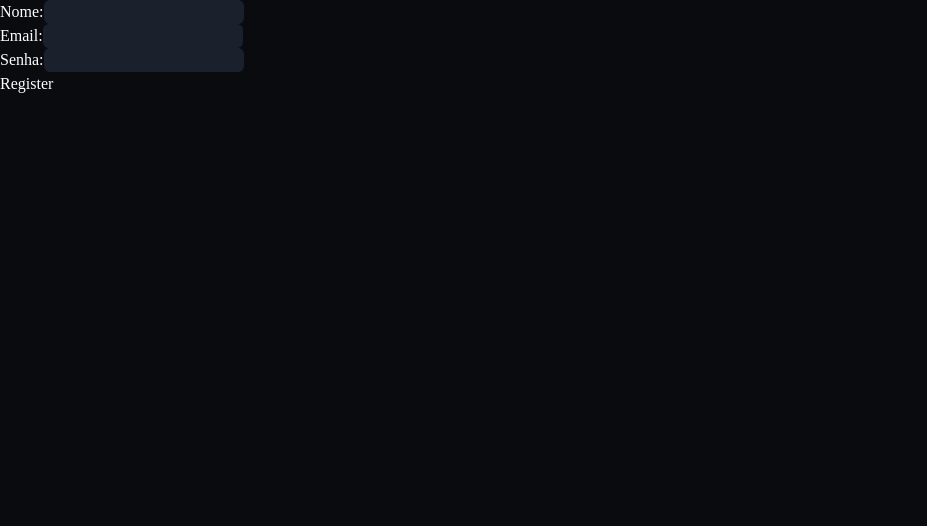
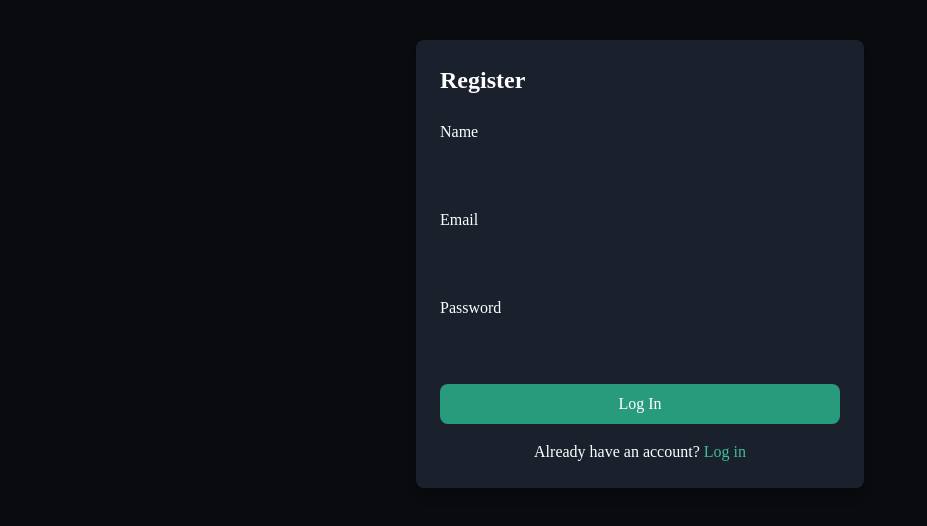
Before and after one commit to GustaDaHora/CODIGO_FORUM, a Next.js app: page /auth/register in a window 1280 px wide. Shown: the top 526 px of the page, without its empty margins (0-927 px from the left). Built offline with nearby package versions, Linux system fonts and the light colour scheme.

Commit message:
Changed sign naming to login

```diff
--- a/app/api/auth/signin/route.ts
+++ b/app/api/auth/login/route.ts
@@ -1,4 +1,4 @@
-// app/api/auth/signin/route.ts
+// app/api/auth/login/route.ts
 import { NextRequest } from "next/server";
 import prisma from "@/lib/prisma";
 import jwt from "jsonwebtoken";
@@ -54,7 +54,7 @@ export async function POST(request: NextRequest) {
       }
     }, "Login successful");
   } catch (error) {
-    console.error("Sign-in error:", error);
-    return serverErrorResponse("Failed to sign in");
+    console.error("Login error:", error);
+    return serverErrorResponse("Failed to login");
   }
 }
--- a/app/api/auth/protected/route.ts
+++ b/app/api/auth/protected/route.ts
@@ -1,4 +1,4 @@
-// app/api/auth/signin/route.ts
+// app/api/auth/protected/route.ts
 import { NextResponse } from "next/server";
 import prisma from "@/lib/prisma";
 import jwt from "jsonwebtoken";
@@ -53,9 +53,9 @@ export async function POST(request: Request) {
 
     return NextResponse.json({ token });
   } catch (error) {
-    console.error("Sign-in error:", error);
+    console.error("Login error:", error);
     return NextResponse.json(
-      { message: "Failed to sign in" },
+      { message: "Failed to login" },
       { status: 500 }
     );
   }
--- a/app/auth/signin/page.tsx
+++ b/app/auth/login/page.tsx
@@ -1,11 +1,11 @@
-// app/auth/signin/page.tsx
+// app/auth/login/page.tsx
 "use client";
 import { useState } from "react";
 import { useRouter, useSearchParams } from "next/navigation";
 import { useAuth } from "@/contexts/AuthContext";
 import Link from "next/link";
 
-export default function SignIn() {
+export default function Login() {
   const [email, setEmail] = useState("");
   const [password, setPassword] = useState("");
   const [error, setError] = useState<string | null>(null);
@@ -21,7 +21,7 @@ export default function SignIn() {
     setLoading(true);
 
     try {
-      const response = await fetch("/api/auth/signin", {
+      const response = await fetch("/api/auth/login", {
         method: "POST",
         headers: {
           "Content-Type": "application/json",
@@ -41,7 +41,7 @@ export default function SignIn() {
       router.push(redirectPath);
     } catch (error) {
       console.error(error);
-      setError("Failed to sign in. Please check your credentials and try again.");
+      setError("Failed to login. Please check your credentials and try again.");
     } finally {
       setLoading(false);
     }
@@ -49,7 +49,7 @@ export default function SignIn() {
 
   return (
     <div className="max-w-md mx-auto mt-10 p-6 bg-[#1A202C] rounded-lg shadow-lg">
-      <h1 className="text-2xl font-bold text-white mb-6">Sign In</h1>
+      <h1 className="text-2xl font-bold text-white mb-6">Log In</h1>
 
       {error && (
         <div className="bg-red-900/50 border border-red-500 text-red-100 px-4 py-3 rounded mb-4">
@@ -86,7 +86,7 @@ export default function SignIn() {
           className="w-full bg-[var(--cor-principal)] text-white py-2 px-4 rounded-lg
                    hover:bg-[var(--cor-links)] transition-colors duration-300 disabled:opacity-50"
         >
-          {loading ? "Signing in..." : "Sign In"}
+          {loading ? "Logging in..." : "Log In"}
         </button>
       </form>
 
--- a/app/auth/register/page.tsx
+++ b/app/auth/register/page.tsx
@@ -1,16 +1,21 @@
 // pages/auth/register.tsx
-"use client"
+"use client";
 import { useState } from "react";
 import { useRouter } from "next/navigation";
+import Link from "next/link";
 
 const Register = () => {
   const [name, setName] = useState<string>("");
+  const [error, setError] = useState<string | null>(null);
+  const [loading, setLoading] = useState(false);
   const [email, setEmail] = useState<string>("");
   const [password, setPassword] = useState<string>("");
   const router = useRouter();
 
   const handleSubmit = async (e: React.FormEvent<HTMLFormElement>) => {
     e.preventDefault();
+    setError(null);
+    setLoading(true);
 
     const res = await fetch("/api/auth/register", {
       method: "POST",
@@ -21,43 +26,73 @@ const Register = () => {
     });
 
     if (res.ok) {
-      router.push("/auth/signin");
+      router.push("/auth/login");
     } else {
       console.error(await res.json());
     }
   };
 
   return (
-    <form onSubmit={handleSubmit}>
+    <div className="max-w-md mx-auto mt-10 p-6 bg-[#1A202C] rounded-lg shadow-lg">
+      <h1 className="text-2xl font-bold text-white mb-6">Register</h1>
+
+      {error && (
+        <div className="bg-red-900/50 border border-red-500 text-red-100 px-4 py-3 rounded mb-4">
+          {error}
+        </div>
+      )}
+
+      <form onSubmit={handleSubmit} className="space-y-4">
         <div>
-        <label>Nome:</label>
+          <label className="block text-white mb-2">Name</label>
           <input
             type="text"
             value={name}
             onChange={(e) => setName(e.target.value)}
+            className="w-full px-3 py-2 rounded"
+            required
+          />
+        </div>
+
+        <div>
+          <label className="block text-white mb-2">Email</label>
+          <input
+            type="email"
+            value={email}
+            onChange={(e) => setEmail(e.target.value)}
+            className="w-full px-3 py-2 rounded"
             required
           />
         </div>
         <div>
-        <label>Email:</label>
-        <input
-          type="email"
-          value={email}
-          onChange={(e) => setEmail(e.target.value)}
-          required
-        />
-      </div>
-      <div>
-        <label>Senha:</label>
+          <label className="block text-white mb-2">Password</label>
           <input
             type="password"
             value={password}
             onChange={(e) => setPassword(e.target.value)}
+            className="w-full px-3 py-2 rounded"
             required
           />
         </div>
-      <button type="submit">Register</button>
+        <button
+          type="submit"
+          disabled={loading}
+          className="w-full bg-[var(--cor-principal)] text-white py-2 px-4 rounded-lg
+                   hover:bg-[var(--cor-links)] transition-colors duration-300 disabled:opacity-50"
+        >
+          {loading ? "Logging in..." : "Log In"}
+        </button>
       </form>
+
+      <div className="mt-4 text-center text-white">
+        <p>
+          Already have an account?{" "}
+          <Link href="/auth/login" className="text-[var(--cor-links)] hover:text-[var(--cor-hover)]">
+            Log in
+          </Link>
+        </p>
+      </div>
+    </div>
   );
 };
 
--- a/app/dashboard/page.tsx
+++ b/app/dashboard/page.tsx
@@ -57,9 +57,9 @@ export default function Main() {
             </div>
           ) : (
             <div className="space-y-3">
-              <Link href="/auth/signin">
+              <Link href="/auth/login">
                 <button className="w-full bg-blue-500 text-white py-2 px-4 rounded hover:bg-blue-600 transition">
-                  Sign In
+                  Log In
                 </button>
               </Link>
               <Link href="/auth/register">
--- a/app/page.tsx
+++ b/app/page.tsx
@@ -1,3 +1,4 @@
+"use client";
 import "./globals.css";
 export const dynamic = "force-dynamic";
 import Header from "@/components/header";
--- a/app/profile/page.tsx
+++ b/app/profile/page.tsx
@@ -1,4 +1,3 @@
-// pages/profile.tsx
 "use client";
 import { useEffect, useState } from "react";
 import { useRouter } from "next/navigation";
@@ -19,7 +18,7 @@ const ProfilePage = () => {
     const token = Cookies.get("token");
 
     if (!token) {
-      router.replace("/auth/signin"); // Redirect to login page if no token is found
+      router.replace("/auth/login"); // Redirect to login page if no token is found
       return;
     }
 
@@ -40,7 +39,7 @@ const ProfilePage = () => {
       } catch (error) {
         console.error(error);
         Cookies.remove("token");
-        router.replace("/auth/signin"); // Redirect to login if token validation fails
+        router.replace("/auth/login"); // Redirect to login if token validation fails
       } finally {
         setLoading(false);
       }
--- a/app/protected.tsx
+++ b/app/protected.tsx
@@ -26,7 +26,7 @@ function ProtectedPage() {
         if (!res.ok) throw new Error("Token validation failed");
       } catch (error) {
         console.error(error);
-        router.replace("/auth/signin"); // Redirect to login if token validation fails
+        router.replace("/auth/login"); // Redirect to login if token validation fails
       }
     };
 
--- a/components/auth/ProtectedRoute.tsx
+++ b/components/auth/ProtectedRoute.tsx
@@ -12,7 +12,7 @@ interface ProtectedRouteProps {
 
 export default function ProtectedRoute({
   children,
-  redirectPath = "/auth/signin"
+  redirectPath = "/auth/login"
 }: ProtectedRouteProps) {
   const { isAuthenticated, loading } = useAuth();
   const router = useRouter();
--- a/components/header/index.tsx
+++ b/components/header/index.tsx
@@ -16,10 +16,10 @@ export default function Header() {
     setIsAuthenticated(!!token);
   }, []);
 
-  const handleSignout = () => {
+  const handleLogout = () => {
     Cookies.remove("token");
     setIsAuthenticated(false);
-    router.replace("/"); // Redirect to home page or login page after signout
+    router.replace("/"); // Redirect to home page or login page after logout
   };
 
   return (
@@ -38,7 +38,7 @@ export default function Header() {
                 Register
                 </button>
               </Link>
-              <Link href="/auth/signin">
+              <Link href="/auth/login">
                 <button className="flex items-center text-[var(--cor-links)] text-lg transition duration-500 hover:text-[var(--cor-hover)]">
                   <FiLogIn className="mr-2 text-xl font-semibold" />
                   Login
@@ -58,11 +58,11 @@ export default function Header() {
                 </button>
               </Link>
               <button
-                onClick={handleSignout}
+                onClick={handleLogout}
                 className="flex items-center text-[var(--cor-links)] text-lg transition duration-500 hover:text-[var(--cor-hover)]"
               >
                 <FiLogOut className="mr-2 text-xl font-semibold" />
-                Sign Out
+                Log Out
               </button>
             </>
           )}
--- a/components/posts/create.tsx
+++ b/components/posts/create.tsx
@@ -28,7 +28,7 @@ export default function CreatePostModal({ isOpen, onClose }: CreatePostModalProp
       const token = Cookies.get("token");
 
       if (!token) {
-        router.push("/auth/signin?redirect=/posts/create");
+        router.push("/auth/login?redirect=/posts/create");
         return;
       }
 
--- a/components/posts/index.tsx
+++ b/components/posts/index.tsx
@@ -80,7 +80,7 @@ export default function Feed({ showCreateButton = true, onCreateClick, publicOnl
           Error: {error}
           {error.includes("Authentication") && (
             <button
-              onClick={() => router.push("/auth/signin")}
+              onClick={() => router.push("/auth/login")}
               className="ml-2 text-blue-500 hover:underline"
             >
               Login
```
Lines whose indentation alone changed are shown as unchanged.
